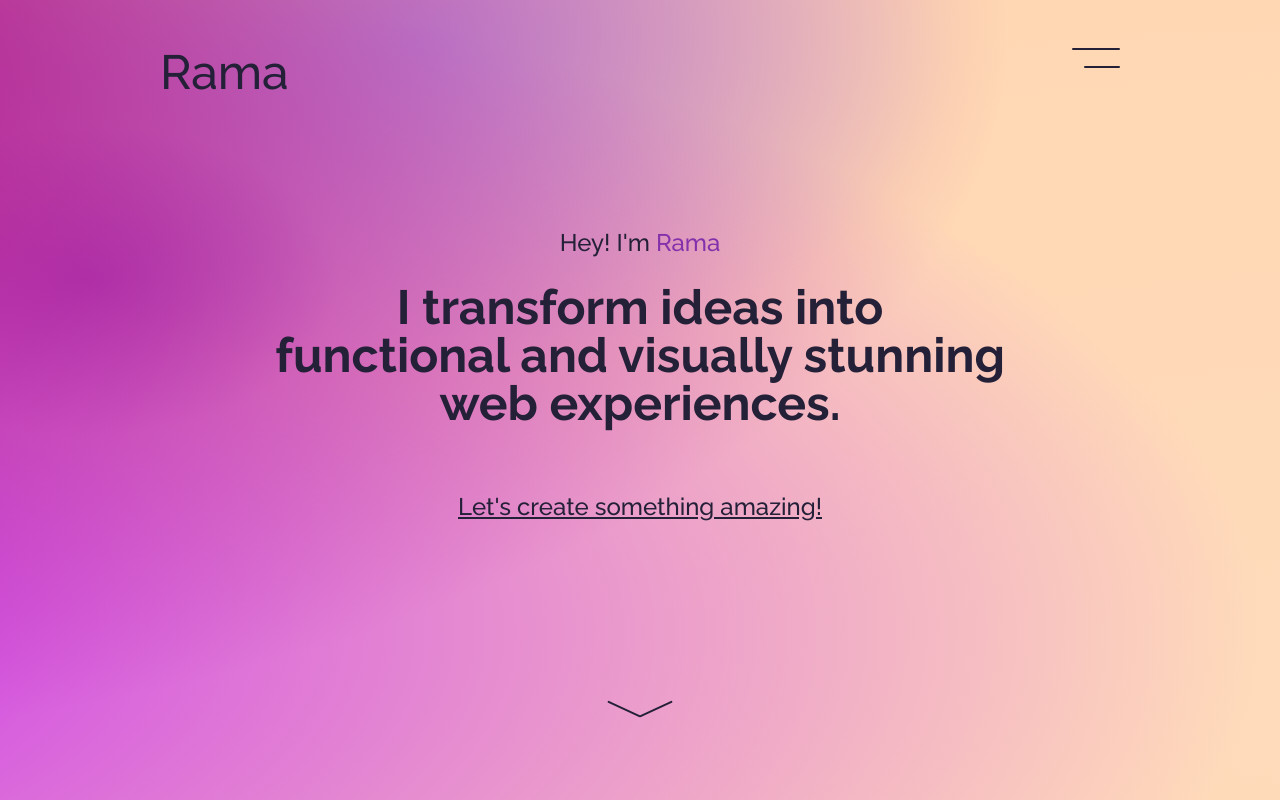
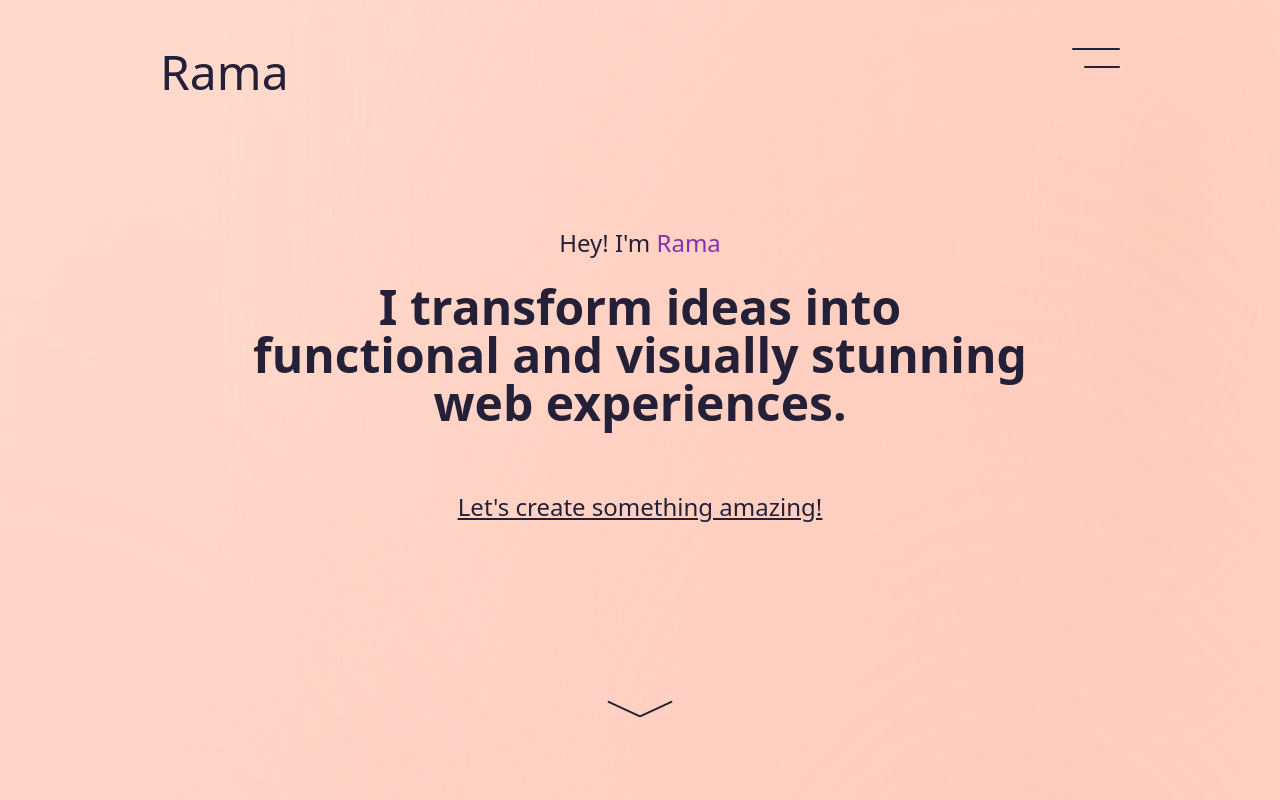
Before and after one commit to RRodriguezViegas/portfolio, a React (Vite) app: page / in a window 1280 px wide. Shown: the top 800 px of the page. Built offline with nearby package versions, Linux system fonts and the light colour scheme; a web font is replaced by a local one.

Commit message:
chau fondo personalizado, ahora es uno para todos

```diff
--- a/src/index.css
+++ b/src/index.css
@@ -16,7 +16,17 @@ html {
     radial-gradient(142% 91% at -6% 74%, #ffe4da 1%, #ffe4da 99%);
 }
 
-.home-bg {
+.fonts {
+  font-family: "Raleway", sans-serif;
+}
+
+.fortin {
+  font-family: "Anton", serif;
+  font-weight: 400;
+  font-style: normal;
+}
+
+/* .home-bg {
   background-size: 100% 100%;
   background-position: 0px 0px, 0px 0px, 0px 0px, 0px 0px, 0px 0px;
   background-image: radial-gradient(113% 91% at -33% 4%,#b800ff00 1%,#a1008a 1%, #b800ff00 99%),
@@ -27,9 +37,9 @@ html {
 
   font-family: "Raleway", sans-serif;
   font-weight: 500;
-}
+} */
 
-.about-bg {
+/* .about-bg {
   background-size: 100% 100%;
   background-position: 0px 0px, 0px 0px, 0px 0px, 0px 0px, 0px 0px, 0px 0px;
   background-image: radial-gradient(75% 75% at 0% 83%,
@@ -40,7 +50,7 @@ html {
     radial-gradient(75% 75% at 58% 101%, #ffc1996e 0%, #073aff00 100%),
     radial-gradient(75% 75% at 12% 22%, #ffd8ca 18%, #073aff00 99%),
     radial-gradient(142% 91% at -6% 74%, #ffe4da 1%, #ffe4da 99%);
-}
+} */
 
 .parallax-bg {
   background-size: 100% 100%;
@@ -98,10 +108,6 @@ html {
   background-size: 100% 100%;
   background-position: 0px 0px;
   background-image: linear-gradient(0deg, #462749 27%, #FCCDB8 100%);
-}
-
-body {
-  overflow: hidden;
 }
 
 .MuseoModerno {
```
